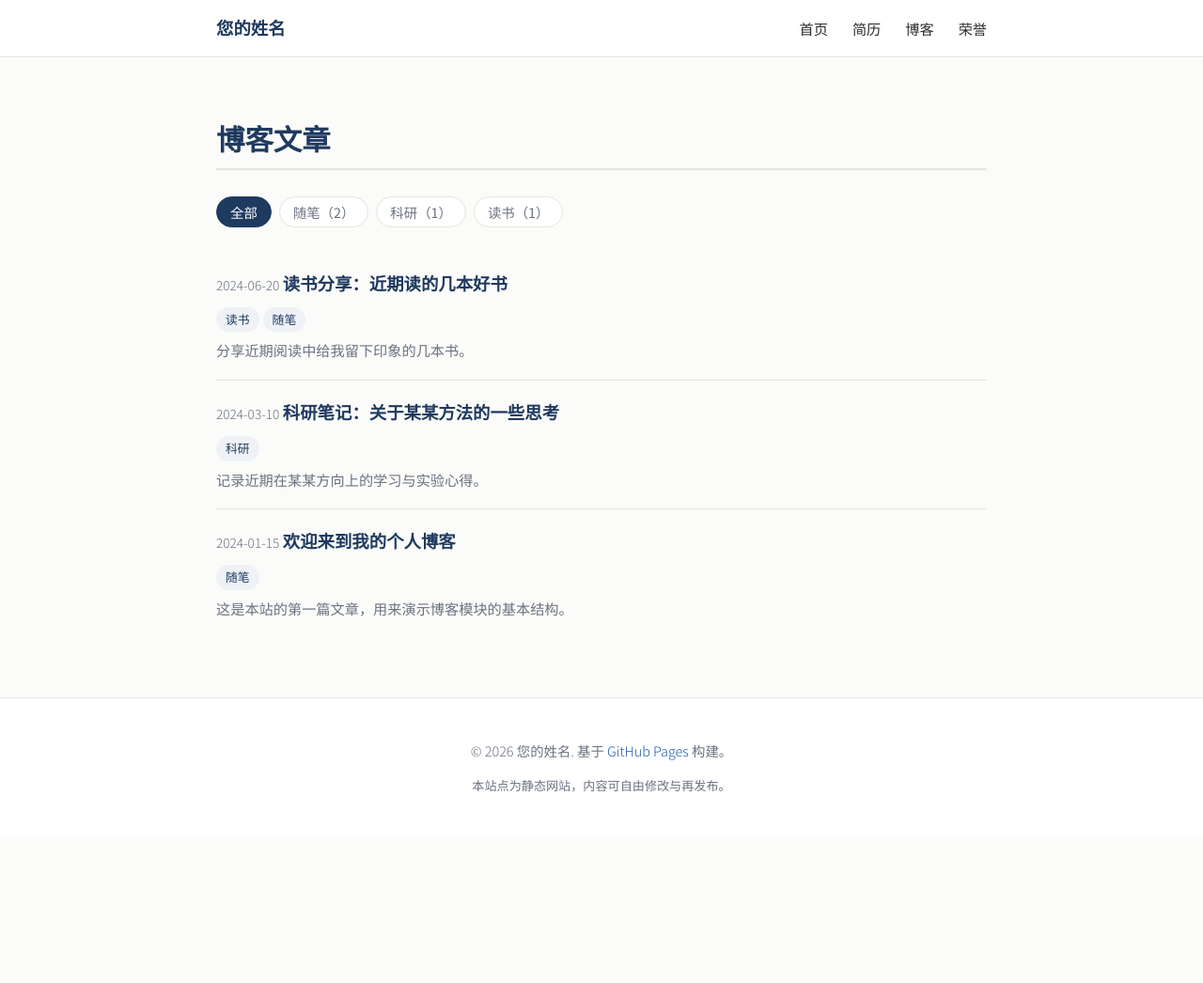
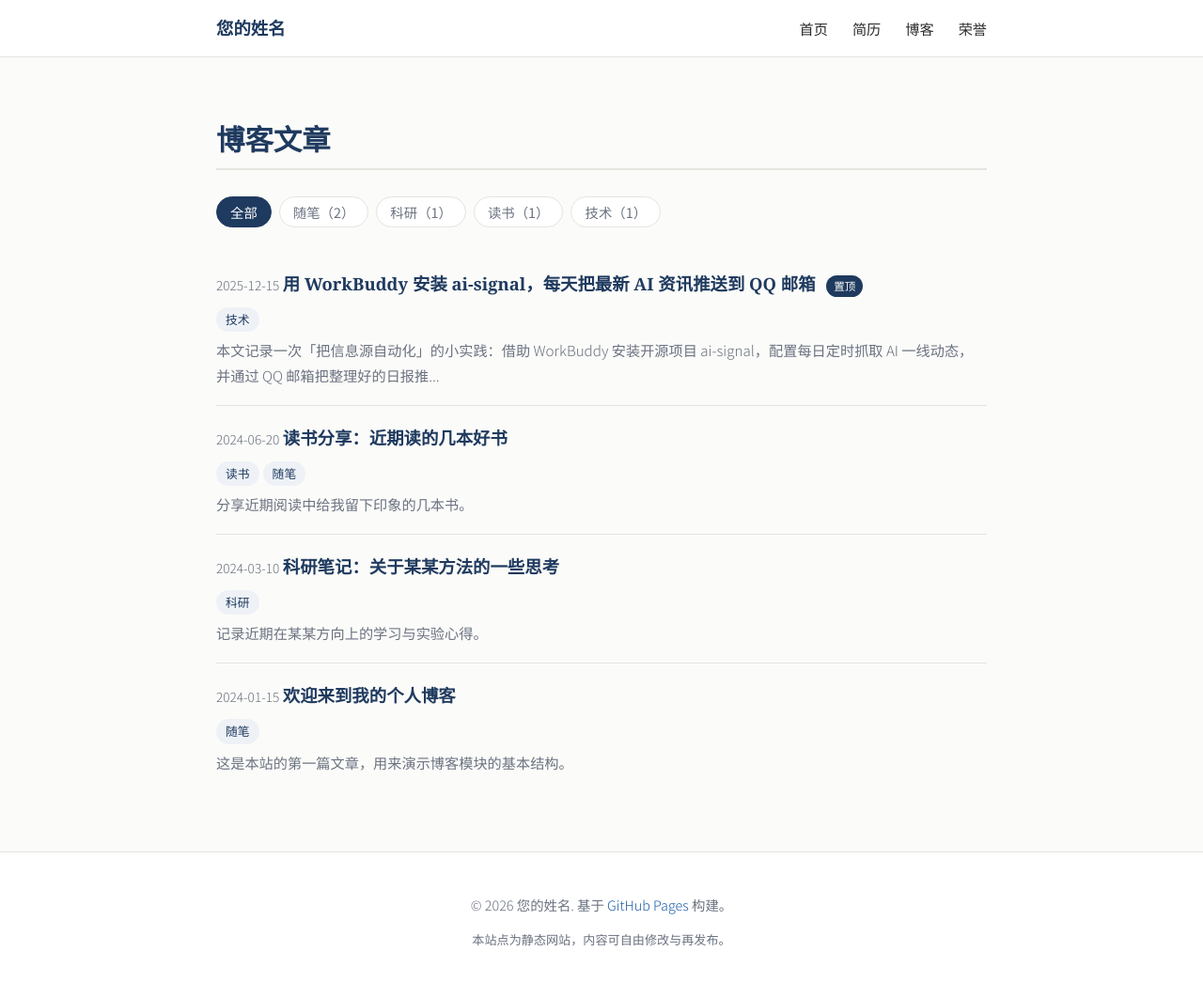
Before and after one commit to shengxingbai/shengxingbai.github.io, a Jekyll site: the page built from blog.html, in a window 1280 px wide and 1053 px high. Shown: the top 1046 px of the window at 94% size. Built offline with Jekyll 4.4.1, drawn with Linux system fonts in a browser that asks for light colours; part of the change alters nothing that is shown.

Commit message:
blog: 新增置顶技术博客——用 WorkBuddy 安装 ai-signal 每日推送 AI 资讯到 QQ 邮箱（2025-12）

````diff
--- /dev/null
+++ b/_posts/2025-12-15-ai-signal-qq-email-digest.md
@@ -0,0 +1,91 @@
+---
+layout: post
+title: 用 WorkBuddy 安装 ai-signal，每天把最新 AI 资讯推送到 QQ 邮箱
+date: 2025-12-15
+categories: [技术]
+pinned: true
+---
+
+> 本文记录一次「把信息源自动化」的小实践：借助 WorkBuddy 安装开源项目 **ai-signal**，配置每日定时抓取 AI 一线动态，并通过 QQ 邮箱把整理好的日报推送到自己手里。
+
+## 为什么想要一个 AI 日报
+
+AI 领域的信息太碎了：X（Twitter）上的从业者、各路播客、Anthropic / OpenAI / DeepMind 的官方博客、arXiv 论文……分散在十几个地方，每天手动刷既费时又容易漏。
+
+我想要的是：**每天一份、自动送达、只保留值得读的内容**。与其自己写爬虫，不如直接用现成的开源聚合器，再让 AI Agent 帮我做「总结 + 投递」。
+
+## ai-signal 是什么
+
+[ai-signal](https://github.com/Benboerba620/ai-signal) 是一个 **Agent-first** 的 AI 信息聚合项目，核心理念很巧妙：
+
+- **中央只供料，不替你生成日报**。官方用 GitHub Actions 每天（北京时间约 06:00 全量抓取，工作日约 09:30 再做一次 arXiv 刷新）拉取播客、推文和论文，发布成一份 JSON。
+- **真正的总结、翻译、格式定制，由你自己的 Agent 完成**。它追踪 15 个播客频道、29 位人物、19 个 X 账号、4 家博客和 arXiv 每日论文，覆盖面已经足够「一线」。
+- **不需要内容侧的 API key**，clone 下来就能用。
+
+## 用 WorkBuddy 一键安装
+
+ai-signal 明确支持 WorkBuddy 的「自动安装」。我只在对话框里说了一句：
+
+> 帮我安装 https://github.com/Benboerba620/ai-signal
+
+WorkBuddy 自动完成了 clone、安装依赖（`pip install -r requirements.txt`，用户侧其实只需要 `httpx[socks]`）、并引导我初始化配置；随后立即生成了第一份日报。整个过程没敲命令、没找 API key。
+
+手动方式也简单（供参考）：
+
+```bash
+git clone https://github.com/Benboerba620/ai-signal.git
+cd ai-signal/scripts && pip install -r ../requirements.txt
+```
+
+> 国内 clone 慢的话，README 里给了镜像前缀：`https://gh-proxy.com/https://github.com/Benboerba620/ai-signal.git`。
+
+## 让 Agent 每天定时抓取
+
+中央的 feed 每天自动更新，我需要的是「我自己这边每天自动收」。在 WorkBuddy 里创建一条**每日定时任务（自动化）**即可，例如每天 08:00 触发一次「生成并发送 AI Signal 日报」。
+
+要点：
+
+- 定时任务建议给足超时（官方提示 ≥10 分钟，部分平台默认拉到 15 分钟，避免被杀死），可加 `--timeout-seconds 900` 一类参数；
+- 抓取频率对齐中央节奏：上午 09:30 之后拿到的 arXiv 内容最全；
+- 非持久化的 Agent 不适合自动收，用手动 `/ai-signal` 看日报即可。
+
+## 把日报发送到 QQ 邮箱
+
+ai-signal 的推送渠道包含 **邮件**（另外还有 Telegram / 飞书 / 聊天）。QQ 邮箱走 SMTP，关键参数是标准的：
+
+| 项 | 值 |
+|---|---|
+| SMTP 服务器 | `smtp.qq.com` |
+| 端口 | `465`（SSL/TLS）或 `587`（STARTTLS） |
+| 用户名 | 你的完整 QQ 邮箱，如 `123456@qq.com` |
+| 密码 | **授权码**，不是 QQ 密码 |
+| 加密 | 必须开启 SSL/TLS |
+
+> ⚠️ QQ 邮箱的「密码」是**授权码**：登录 QQ 邮箱网页端 → 设置 → 账户 → 开启 **POP3/SMTP 服务**，按提示发短信后会得到一串授权码，把它填进邮件配置，而不是你的 QQ 登录密码。
+
+我把下面的邮件配置交给 WorkBuddy，让它把日报投递到我的邮箱：
+
+```yaml
+# ai-signal 邮件推送配置（提供给 WorkBuddy 的示例值）
+email:
+  smtp_host: smtp.qq.com
+  smtp_port: 465
+  smtp_secure: true          # 使用 SSL/TLS
+  username: 你的QQ号@qq.com
+  password: 你的授权码         # 邮箱设置 → 账户 → 开启 POP3/SMTP 获取
+  to: 你的QQ号@qq.com          # 收件人，可与发件人相同
+```
+
+配置完成后，对 WorkBuddy 说「推送到邮件 / 推到 QQ 邮箱」，后续每次定时任务触发就会自动把整理好的日报发到收件箱。
+
+## 效果与小结
+
+打通之后，每天打开 QQ 邮箱就能看到一份由 Agent 生成、聚焦 AI 一线的中文日报——省去了自己四处刷信息的时间。
+
+几个体会：
+
+1. **Agent-first 的思路很省心**：抓取（中央）和总结（自己的 Agent）解耦，我只需要关心「怎么收、收到哪」。
+2. **授权码是 QQ 邮箱最容易踩的坑**：端口、服务器都好查，唯独密码要换成授权码。
+3. **定时任务的超时别设太短**：AI 总结 + 抓取一轮往往要几分钟，给够时间才稳。
+
+如果你也想拥有一个不打扰、但每天都在线的 AI 资讯源，ai-signal + WorkBuddy + QQ 邮箱这套组合值得一试。
--- a/assets/css/style.css
+++ b/assets/css/style.css
@@ -215,6 +215,16 @@ section { margin-bottom: 40px; }
 .post-link { font-family: var(--serif); font-size: 1.15rem; font-weight: 600; color: var(--color-accent); }
 .post-link:hover { text-decoration: none; color: var(--color-link); }
 .post-tags { margin: 6px 0; }
+.pinned-badge {
+  display: inline-block;
+  background: var(--color-accent);
+  color: #fff;
+  font-size: 0.72rem;
+  padding: 1px 8px;
+  border-radius: 999px;
+  margin-left: 8px;
+  vertical-align: middle;
+}
 .post-excerpt { color: var(--color-muted); margin: 4px 0 0; font-size: 0.95rem; }
 
 /* ---------------- 文章正文 ---------------- */
--- a/blog.html
+++ b/blog.html
@@ -12,11 +12,16 @@ description: 文章列表，支持按分类筛选。
   {% endfor %}
 </div>
 
+{% assign pinned_posts = site.posts | where_exp: "p", "p.pinned == true" %}
+{% assign normal_posts = site.posts | where_exp: "p", "p.pinned != true" %}
+{% assign ordered_posts = pinned_posts | concat: normal_posts %}
+
 <ul class="post-list">
-  {% for post in site.posts %}
+  {% for post in ordered_posts %}
   <li class="post-item" data-category="{% for c in post.categories %}{{ c }}{% unless forloop.last %} {% endunless %}{% endfor %}">
     <span class="post-date">{{ post.date | date: "%Y-%m-%d" }}</span>
     <a class="post-link" href="{{ post.url | relative_url }}">{{ post.title }}</a>
+    {% if post.pinned %}<span class="pinned-badge">置顶</span>{% endif %}
     <div class="post-tags">
       {% for c in post.categories %}<span class="tag">{{ c }}</span>{% endfor %}
     </div>
````
Also changed, not shown: .workbuddy/memory/2026-08-25.md.
